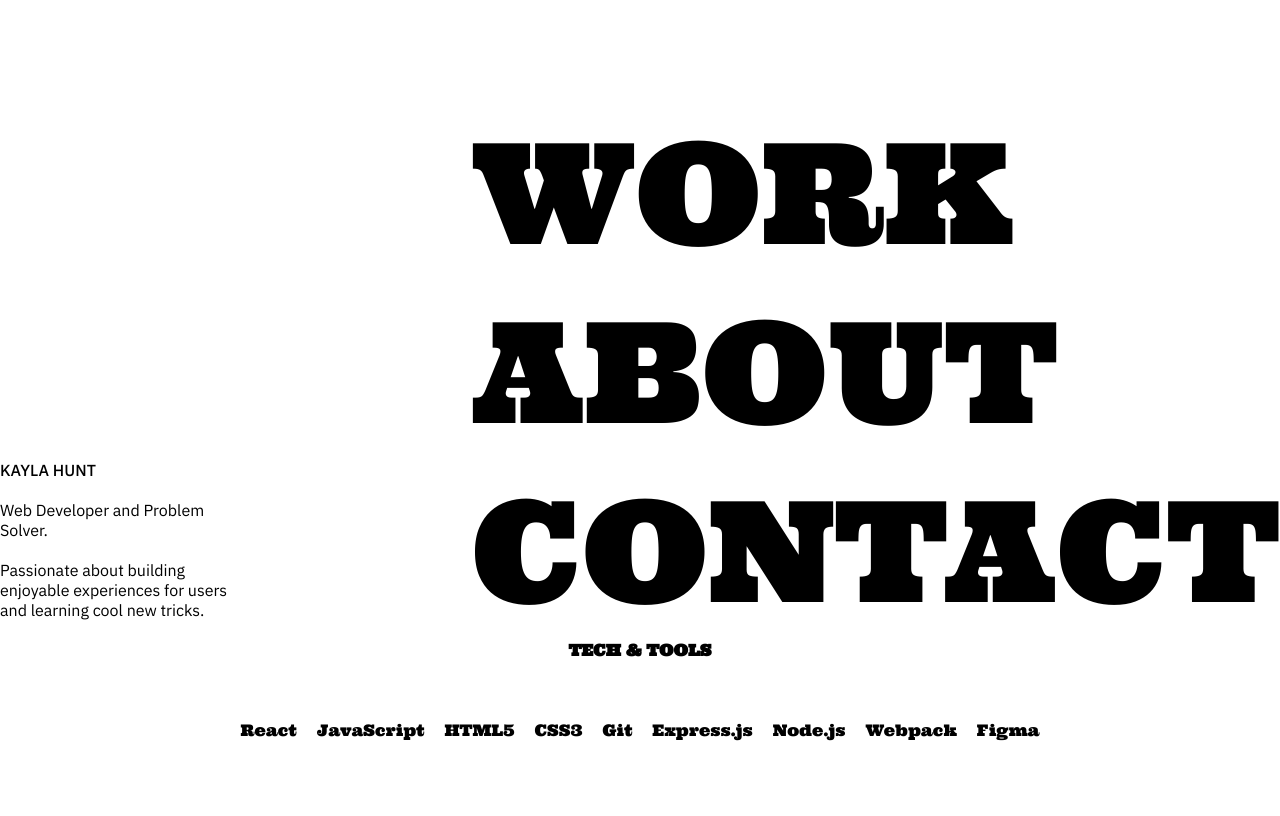
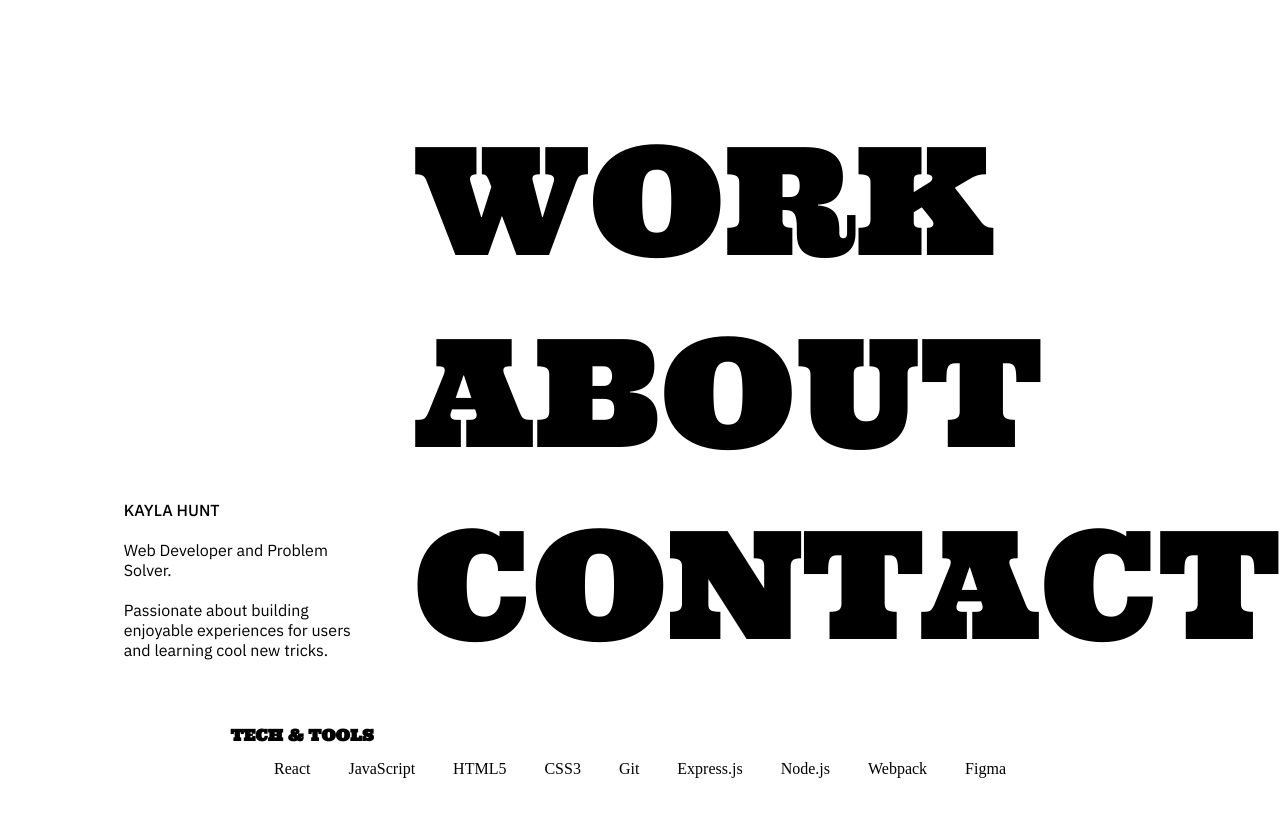
Before and after one commit to huntkay1/portfolio, a React (Vite) app: page / in a window 1280 px wide. Shown: the top 816 px of the page. Built offline with nearby package versions, Linux system fonts and the light colour scheme.

Commit message:
Finalize home layout

```diff
--- a/src/App.jsx
+++ b/src/App.jsx
@@ -23,20 +23,18 @@ function App() {
         </ul>
       </nav>
 
-      <section className='tech-stack'>
-        <h2>TECH & TOOLS</h2>
-        <ul>
-          <li>React</li>
-          <li>JavaScript</li>
-          <li>HTML5</li>
-          <li>CSS3</li>
-          <li>Git</li>
-          <li>Express.js</li>
-          <li>Node.js</li>
-          <li>Webpack</li>
-          <li>Figma</li>
-        </ul>
-      </section>
+      <h2>TECH & TOOLS</h2>
+      <div className='tech-stack-items'>
+          <div>React</div>
+          <div>JavaScript</div>
+          <div>HTML5</div>
+          <div>CSS3</div>
+          <div>Git</div>
+          <div>Express.js</div>
+          <div>Node.js</div>
+          <div>Webpack</div>
+          <div>Figma</div>
+      </div>
     </div>
   )
 }
--- a/src/styles/App.css
+++ b/src/styles/App.css
@@ -1,13 +1,14 @@
 .home {
   display: grid;
-  grid-template-rows: 80vh 20vh;
-  grid-template-columns: 1fr 1fr;
+  grid-template-rows: 85vh 10vh 10vh;
+  grid-template-columns: 1fr 2fr;
 }
 
 .intro {
   display: flex;
   flex-direction: column;
   justify-content: flex-end;
+  justify-self: end;
   width: 250px;
   grid-row: 1 / 2 ;
 }
@@ -23,7 +24,7 @@
 }
 
 .home nav {
-  font-size: 140px;
+  font-size: 150px;
   display: grid;
   justify-content: flex-start;
   align-items: flex-end;
@@ -36,15 +37,22 @@
   padding: 0;
 }
 
-.tech-stack {
-  grid-column: 1 / -1;
-  display: grid;
-  text-align: center;
-  width: 100%;
+.home h2 {
+  font-size: 16px;
+  display: flex;
+  justify-content: flex-end;
+  align-self: center;
+  padding-top: 30px;
+  grid-row: 2 / 3;
+  grid-column: 1 / 2;
 }
 
-.tech-stack h2 {
-  font-size: 16px;
+.tech-stack-items {
+  display: flex;
+  justify-content: center;
+  gap: 38px;
+  grid-column: 1 / -1;
+  grid-row: 3 / -1;
 }
 
 .tech-stack li {
--- a/src/styles/index.css
+++ b/src/styles/index.css
@@ -14,11 +14,13 @@ body {
 h1, p {
     font-family: var(--MAIN-FONT);
     margin: 0;
+    padding: 0;
 }
 
 h2, li {
     font-family: var(--ACCENT-FONT);
     margin: 0;
+    padding: 0;
 }
 
 li {
```
